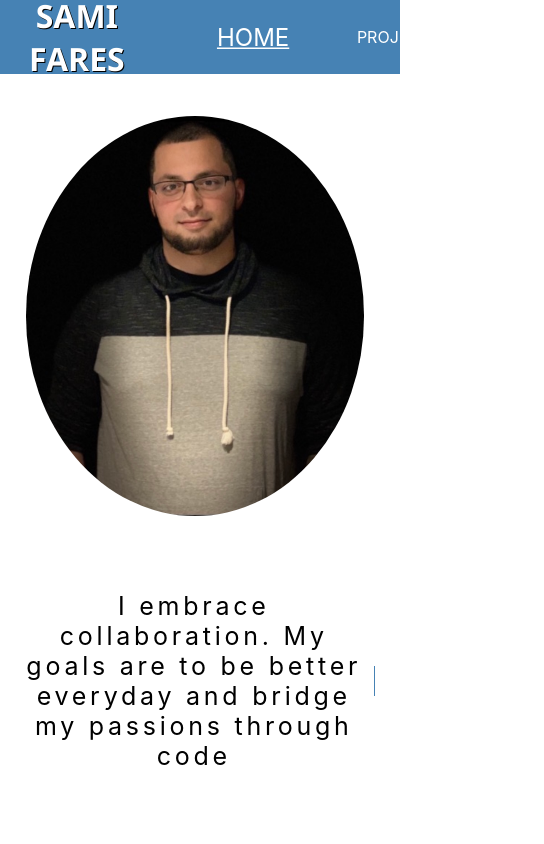
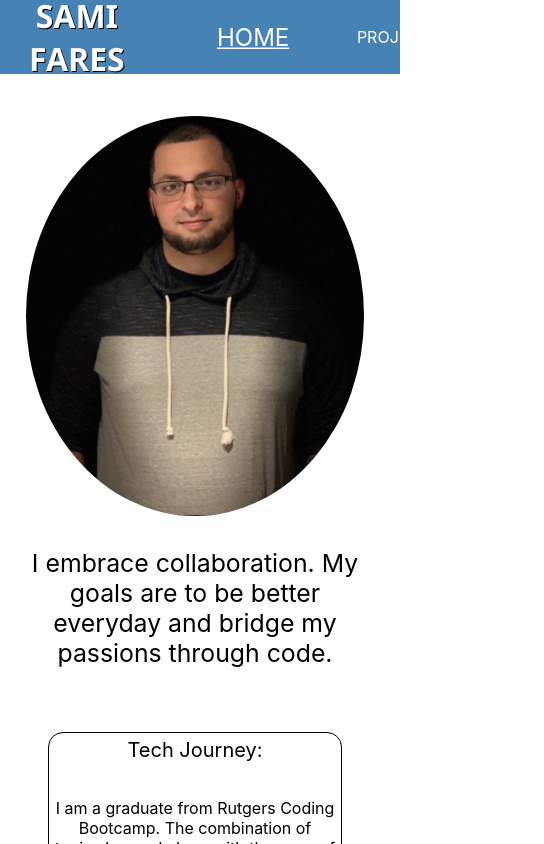
Before and after one commit to SamiFdev/Portfoliov2, a React (Create React App) app: page / in a window 390 px wide. Shown: the top 844 px of the page, 544 px wide, since content can reach past the window. Built offline with nearby package versions, Linux system fonts and the light colour scheme.

Commit message:
responsive styling updates

```diff
--- a/src/components/Home/Home.module.css
+++ b/src/components/Home/Home.module.css
@@ -35,6 +35,18 @@ p {
     gap: 5rem;
     padding: 2em;
 }
+@media screen and (max-width: 750px) {
+    .writeups {
+        flex-direction: column;
+    }
+}
+
+@media screen and (max-width: 1000px) {
+    .writeups {
+        flex-direction: column;
+        gap: 2.5rem;
+    }
+}
 
 .writeups .blurbs {
     display: flex;
@@ -59,39 +71,45 @@ span {
 }
 
 .oneLiner {
-    /* overflow: hidden;
-    width: 80%;
+    overflow: hidden;
+    width: 65rem;
     border-right: 0.15em solid var(--primary-accent);
-    white-space: nowrap; */
+    white-space: nowrap;
     display: flex;
     align-items: center;
     gap: 2px;
     margin: 3em auto;
-    font-size: 25px;
-    letter-spacing: 0.15em;
-    /* animation: typing 4.5s steps(50), blink-caret 0.5s step-end infinite; */
+    font-size: 1.55rem;
+
+    animation: typing 4.5s steps(55), blink-caret 0.5s step-end infinite;
 }
 
-.oneLiner::after {
-    content: '';
-    width: 2px;
-    height: 30px;
-    background-color: var(--primary-accent);
-    display: inline-block;
-    animation: cursor 1.5s steps(2) infinte;
+@media screen and (max-width: 750px) {
+    .oneLiner {
+        width: 65vw;
+        overflow: unset;
+        border: none;
+        white-space: unset;
+        animation: unset;
+    }
 }
-@keyframes cursor {
-    0% {
-        opacity: 0;
+@media screen and (max-width: 1100px) {
+    .oneLiner {
+        border: none;
+        white-space: unset;
+        animation: unset;
+        overflow: auto;
+        width: 90vw;
+        margin: 2rem auto;
     }
 }
 
-/* @keyframes typing {
+@keyframes typing {
     from {
         width: 0;
     }
     to {
-        width: 80%;
+        width: 65rem;
     }
 }
 @keyframes blink-caret {
@@ -102,4 +120,4 @@ span {
     45% {
         border-color: slategray;
     }
-} */
+}
--- a/src/components/Home/index.js
+++ b/src/components/Home/index.js
@@ -9,7 +9,7 @@ function Home() {
             </section>
             <p className={styles.oneLiner}>
                 I embrace collaboration. My goals are to be better everyday and
-                bridge my passions through code
+                bridge my passions through code.
             </p>
             <div className={styles.writeups}>
                 <div className={styles.blurbs}>
--- a/src/components/Projects/Projects.module.css
+++ b/src/components/Projects/Projects.module.css
@@ -50,6 +50,17 @@
     border-radius: 2%;
 }
 
+@media screen and (max-width: 1000px) {
+    .ProjectThumbnail {
+        margin: 2rem auto;
+    }
+    .ProjectBoxes {
+        flex-direction: column;
+        gap: unset;
+        padding: unset;
+    }
+}
+
 .ProjectThumbnail:hover {
     transition: 0.25s;
     transform: skew(3deg, 3deg);
```
